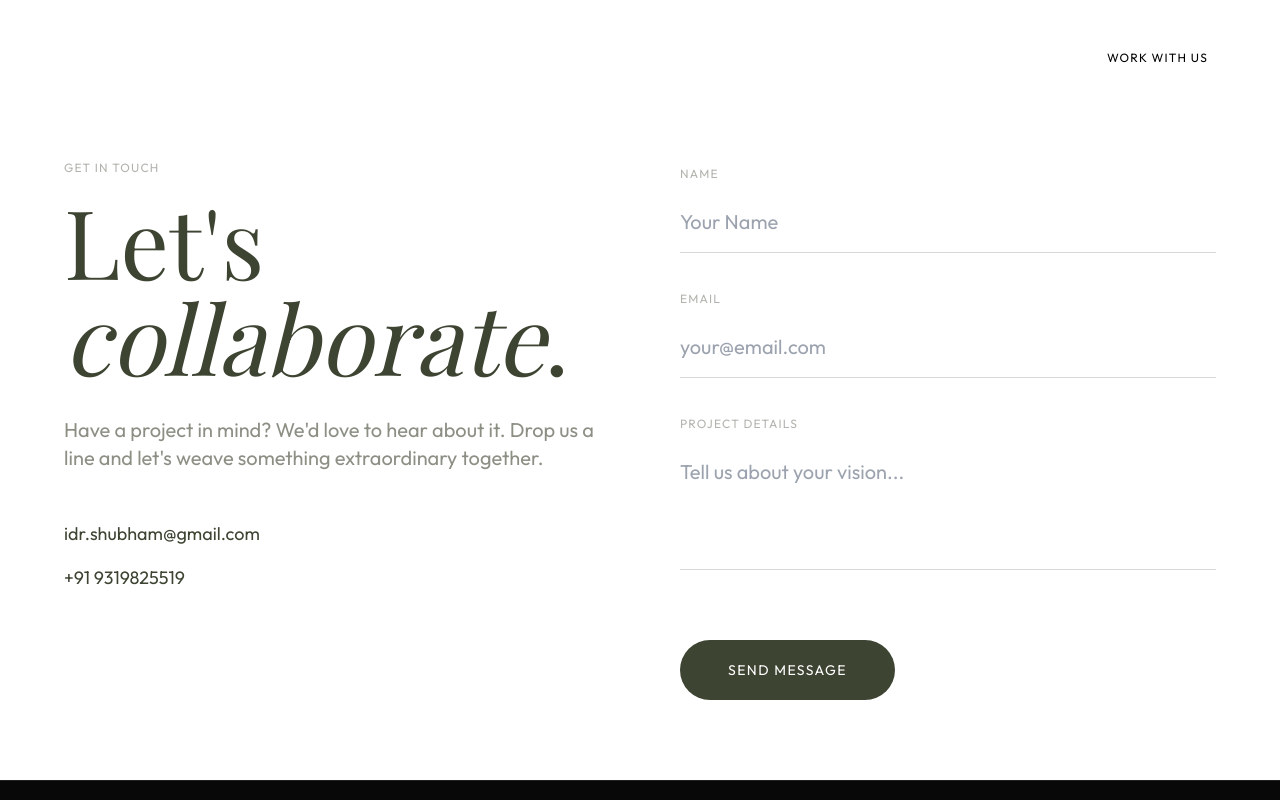
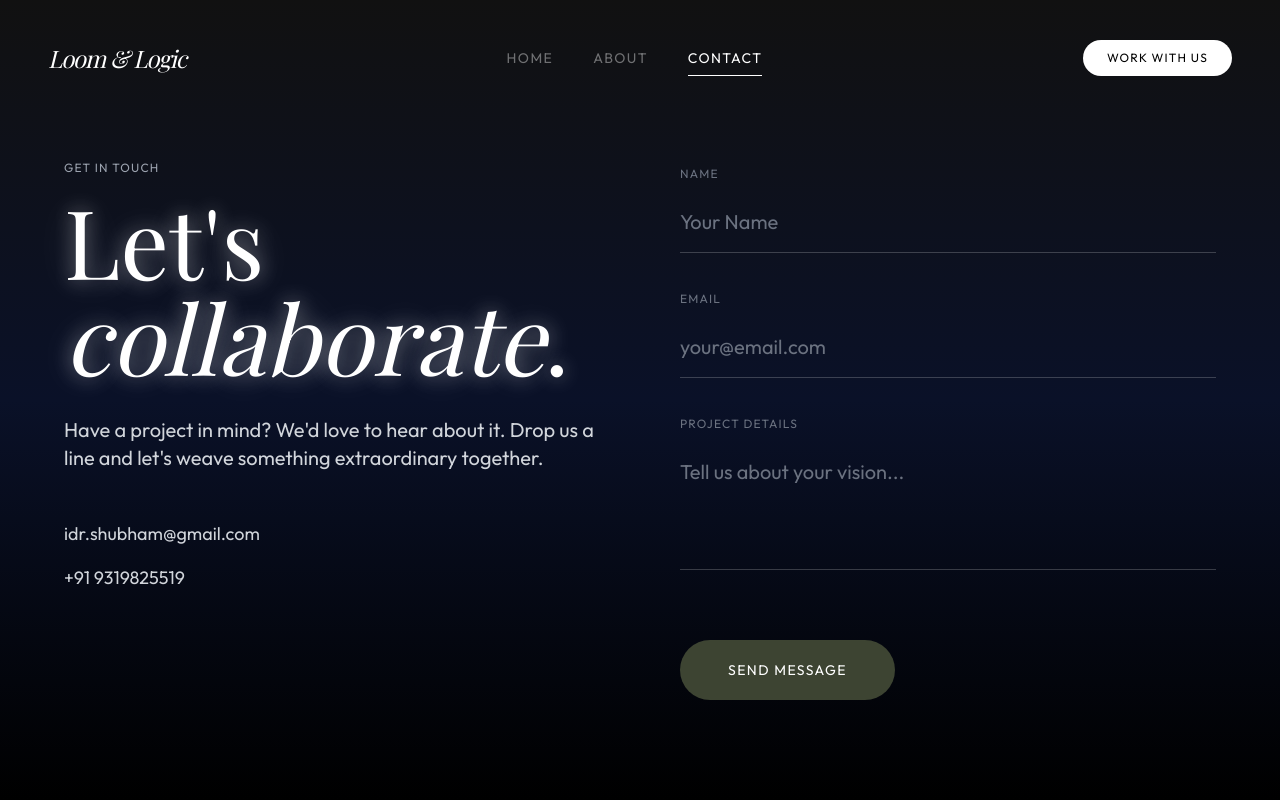
Before and after one commit to Aayuiiitmg/loom-and-logic, a React (Vite) app: page / in a window 1280 px wide. Both pictures are taken after a click on the button "CONTACT". Shown: the top 800 px of the page. Built offline with nearby package versions, Linux system fonts and the light colour scheme; a web font is replaced by a local one.

Commit message:
changed contact page

```diff
--- a/src/components/BentoGrid.jsx
+++ b/src/components/BentoGrid.jsx
@@ -71,7 +71,7 @@ const BentoGrid = () => {
               </h1>
               <div className="size-10 self-end">
                 <svg viewBox="0 0 100 100" className="fill-white opacity-20">
-                    <circle cx="50" cy="50" r="40" />
+                  <circle cx="50" cy="50" r="40" />
                 </svg>
               </div>
             </div>
--- a/src/pages/Contact.jsx
+++ b/src/pages/Contact.jsx
@@ -1,44 +1,80 @@
-import React from 'react'
+import React, { useState, useRef } from 'react'
 import Magnetic from '../components/Magnetic'
+import { ArrowRight } from 'lucide-react'
 
 const Contact = () => {
+  const formRef = useRef(null);
+  const [cursorPos, setCursorPos] = useState({ x: 0, y: 0 });
+  const [isHoveringForm, setIsHoveringForm] = useState(false);
+
+  const handlePointerMove = (e) => {
+    if (!formRef.current) return;
+    const rect = formRef.current.getBoundingClientRect();
+    setCursorPos({
+      x: e.clientX - rect.left,
+      y: e.clientY - rect.top
+    });
+  };
+
   return (
-    <div className="pt-40 pb-20">
-      <div className="container mx-auto px-10">
+    <div className="pt-40 pb-20 bg-gradient-to-b from-[#111111] via-[#0a1128] to-black min-h-screen text-white relative">
+      <div className="container mx-auto px-10 relative z-10">
         <div className="max-w-6xl mx-auto grid grid-cols-1 md:grid-cols-2 gap-20">
           <div>
-            <p className="font-sans text-xs uppercase tracking-widest text-olive/40 mb-4">Get in touch</p>
-            <h1 className="font-serif text-6xl md:text-8xl text-olive leading-tight mb-8">
+            <p className="font-sans text-xs uppercase tracking-widest text-gray-400 mb-4">Get in touch</p>
+            <h1
+              className="font-serif text-6xl md:text-8xl text-white leading-tight mb-8"
+              style={{ textShadow: '0 0 20px rgba(255,255,255,0.4), 0 0 40px rgba(255,255,255,0.2)' }}
+            >
                 Let's <span className="italic">collaborate</span>.
             </h1>
-            <p className="font-sans text-xl text-olive/60 mb-12">
+            <p className="font-sans text-xl text-gray-300 mb-12">
                 Have a project in mind? We'd love to hear about it. Drop us a line and let's weave something extraordinary together.
             </p>
 
             <div className="space-y-4">
-                <p className="font-sans text-lg text-olive">idr.shubham@gmail.com</p>
-                <p className="font-sans text-lg text-olive">+91 9319825519</p>
+                <p className="font-sans text-lg text-gray-300">idr.shubham@gmail.com</p>
+                <p className="font-sans text-lg text-gray-300">+91 9319825519</p>
             </div>
           </div>
 
-          <form className="space-y-8">
+          <div
+            ref={formRef}
+            onPointerMove={handlePointerMove}
+            onPointerEnter={() => setIsHoveringForm(true)}
+            onPointerLeave={() => setIsHoveringForm(false)}
+            className="relative p-6 -m-6 rounded-2xl"
+          >
+            {/* Glow Effect */}
+            <div
+              className="pointer-events-none absolute inset-0 z-0 transition-opacity duration-300"
+              style={{
+                opacity: isHoveringForm ? 1 : 0,
+                background: `radial-gradient(400px circle at ${cursorPos.x}px ${cursorPos.y}px, rgba(96, 165, 250, 0.12), transparent 40%)`
+              }}
+            />
+
+            <form className="relative z-10 space-y-8">
               <div className="space-y-2">
-                <label className="text-xs uppercase tracking-widest text-olive/40">Name</label>
-                <input type="text" className="w-full border-b border-olive/20 bg-transparent py-4 text-xl outline-none transition-colors focus:border-olive" placeholder="Your Name" />
+                  <label className="text-xs uppercase tracking-widest text-gray-500">Name</label>
+                  <input type="text" className="w-full border-b border-white/20 bg-transparent py-4 text-xl text-white/50 outline-none transition-colors focus:border-white focus:text-white placeholder-gray-500 focus:placeholder-[#3d4432]" placeholder="Your Name" />
               </div>
               <div className="space-y-2">
-                <label className="text-xs uppercase tracking-widest text-olive/40">Email</label>
-                <input type="email" className="w-full border-b border-olive/20 bg-transparent py-4 text-xl outline-none transition-colors focus:border-olive" placeholder="your@email.com" />
+                  <label className="text-xs uppercase tracking-widest text-gray-500">Email</label>
+                  <input type="email" className="w-full border-b border-white/20 bg-transparent py-4 text-xl text-white/50 outline-none transition-colors focus:border-white focus:text-white placeholder-gray-500 focus:placeholder-[#3d4432]" placeholder="your@email.com" />
               </div>
               <div className="space-y-2">
-                <label className="text-xs uppercase tracking-widest text-olive/40">Project Details</label>
-                <textarea className="w-full border-b border-olive/20 bg-transparent py-4 text-xl outline-none transition-colors focus:border-olive h-32 resize-none" placeholder="Tell us about your vision..." />
+                  <label className="text-xs uppercase tracking-widest text-gray-500">Project Details</label>
+                  <textarea className="w-full border-b border-white/20 bg-transparent py-4 text-xl text-white/50 outline-none transition-colors focus:border-white focus:text-white placeholder-gray-500 focus:placeholder-[#3d4432] h-32 resize-none" placeholder="Tell us about your vision..." />
               </div>
 
-            <div className="pt-8">
+              <div className="pt-8 flex justify-start">
                   <Magnetic strength={0.3}>
-                    <button type="submit" className="rounded-full bg-olive px-12 py-5 font-sans text-sm uppercase tracking-widest text-white transition-all hover:scale-105">
-                        Send Message
+                      <button type="submit" className="group relative overflow-hidden flex items-center justify-center rounded-full bg-olive px-12 py-5 font-sans text-sm uppercase tracking-widest text-white transition-all duration-300 hover:brightness-125 hover:shadow-[0_0_20px_rgba(61,68,50,0.6)]">
+                          <span className="relative z-10 transition-transform duration-300 group-hover:-translate-x-3">Send Message</span>
+                          <span className="absolute right-8 z-10 opacity-0 transition-all duration-300 group-hover:opacity-100 group-hover:translate-x-2">
+                              <ArrowRight size={18} />
+                          </span>
                       </button>
                   </Magnetic>
               </div>
@@ -46,6 +82,7 @@ const Contact = () => {
           </div>
         </div>
       </div>
+    </div>
   )
 }
 
```
Also changed, not shown: src/index.css (+22 -5 lines). Lines whose indentation alone changed are shown as unchanged.
